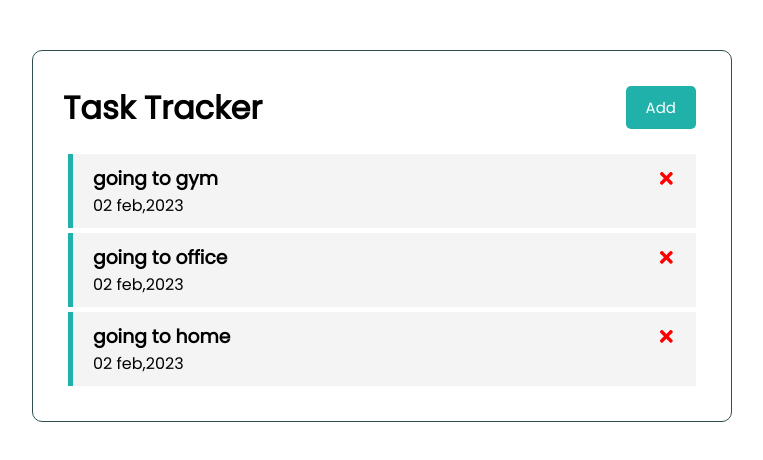
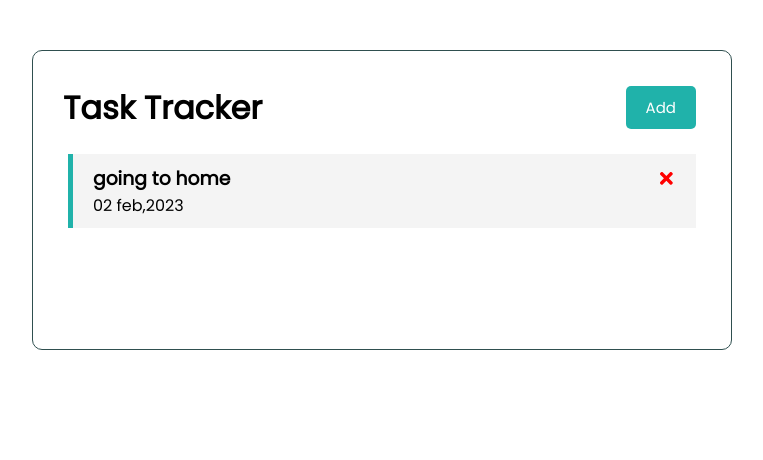
Before and after one commit to asimazher/task-tracker, a React (Create React App) app: page / in a window 1280 px wide. Shown: the top 460 px of the page, without its empty margins (258-1021 px from the left). Built offline with nearby package versions, Linux system fonts and the light colour scheme; data requests are answered from the project's data file.

Commit message:
deleting tasks from json-server implemented

```diff
--- a/db.json
+++ b/db.json
@@ -1,17 +1,5 @@
 {
   "tasks": [
-    {
-      "id": 1,
-      "text": "going to gym",
-      "day": "02 feb,2023",
-      "reminder": true
-    },
-    {
-      "id": 2,
-      "text": "going to office",
-      "day": "02 feb,2023",
-      "reminder": true
-    },
     {
       "id": 3,
       "text": "going to home",
--- a/src/App.js
+++ b/src/App.js
@@ -32,7 +32,12 @@
   };
 
   // Delete Task
-  const deleteTask = (id) => {
+  const deleteTask = async (id) => {
+
+    await fetch(`http://localhost:5000/tasks/${id}`, {
+      method: 'DELETE',
+    })
+
     setTasks(tasks.filter((task) => task.id !== id));
   };
 
```
